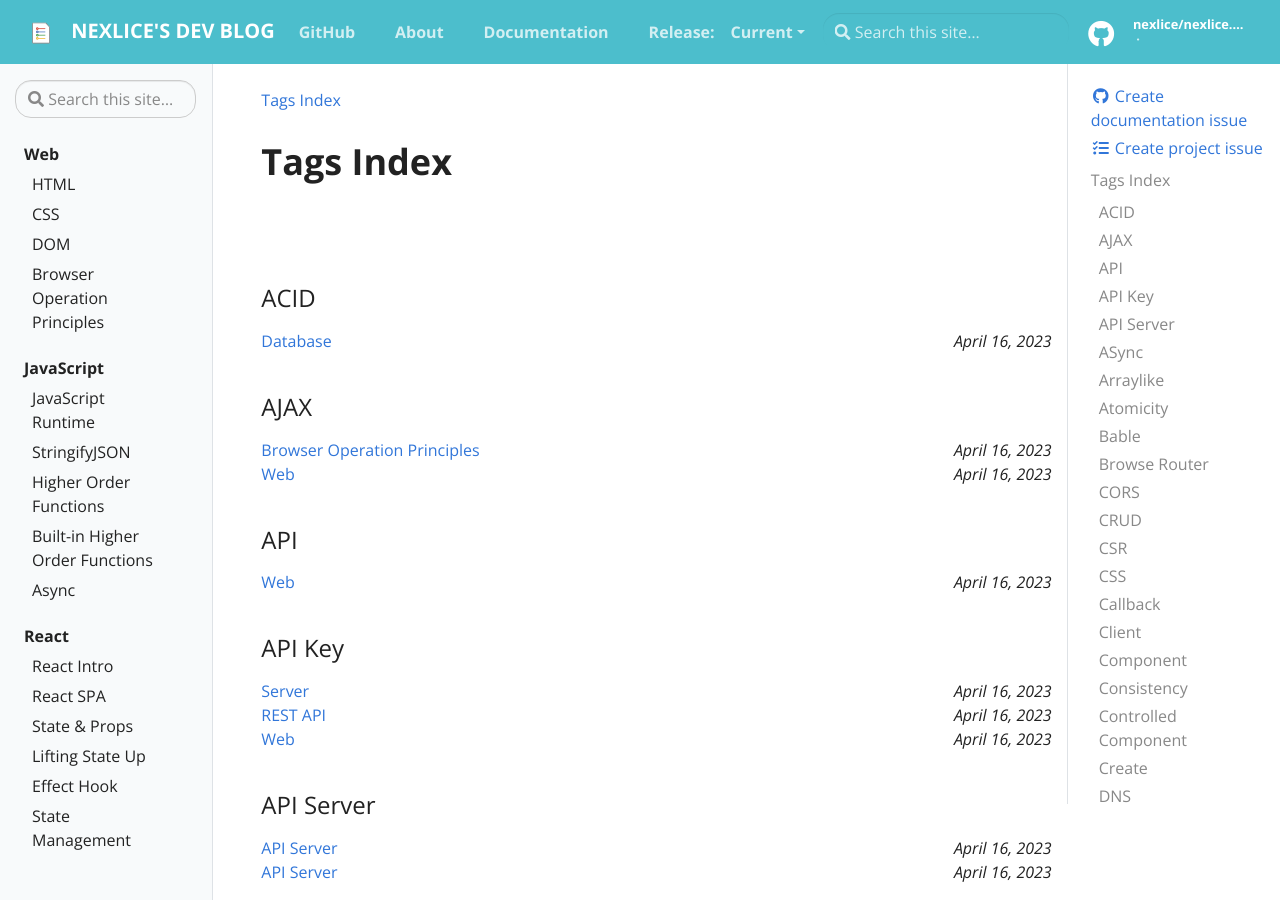
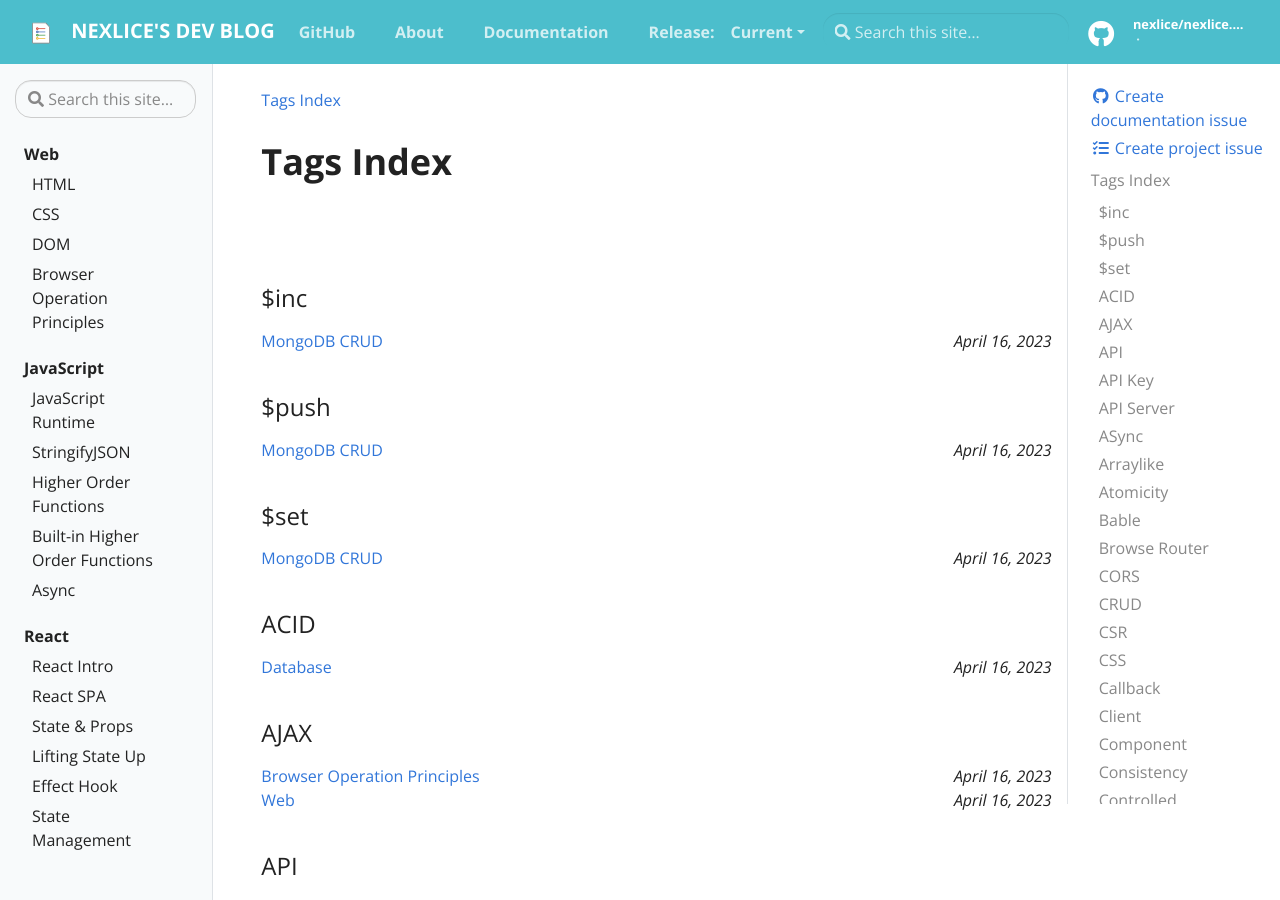
Before and after one commit to nexlice/nexlice.github.io, a Jekyll site: the page built from pages/tags.html, in a window 1280 px wide and 900 px high. Built offline with Jekyll 4.4.1, drawn with Linux system fonts in a browser that asks for light colours.

Commit message:
docs: done mdb crud

````diff
--- a/_docs/database/mongodb-crud.md
+++ b/_docs/database/mongodb-crud.md
@@ -12,6 +12,9 @@ tags:
  - updateMany
  - deleteOne
  - drop
+ - $inc
+ - $set
+ - $push
 
 
 description: Learn about the basic jargons of database!
@@ -56,7 +59,6 @@ db.zips.find({"state":"NY"})
 이때 `find`명령어에 따른 실제 결과물은 랜덤하게 선택된 20개 결과물만 출력된다.
 해당 조건에 맞는 다음 20개의 도큐먼트를 조회하기 위해서는, iterate의 줄임말인 `it` 명령어를 사용해야 한다.
 <br>
-
 만약 두가지 조건을 적용하고 싶다면 다음과 같이 할 수 있다.
 ```bash
 db.zips.find({"state" : "NY", "city" : "ALBANY"})
@@ -67,11 +69,15 @@ db.zips.find({"state" : "NY", "city" : "ALBANY"})
 db.zips.find()
 ```
 
+---
+
 #### pretty()
 ```bash
 db.zips.find().pretty()
 ```
 `pretty()` 는 도큐먼트의 구조와 각각의 필드, 값의 쌍을 조금 더 읽기 편하게 만들어준다.
+
+---
 
 #### count()
 ```bash
@@ -80,28 +86,30 @@ db.zips.find().count()
 데이터의 수를 조회하기 위해서 `count()`를 사용한다.
 `zips`안의 컬렉션 안 모든 데이터의 수가 출력된다.
 
-#### findOne()
+---
+
+### findOne()
 조건 쿼리문을 작성하지 않은 상태로 `findOne()`을 사용하면 무작위 데이터 1개만 가져올 수 있다.
 ```bash
 db.zips.findOne()
 ```
+
+---
 
 ## CREATE
 각 도큐먼트의 고유의 값인 `_id`와 새로운 도큐먼트를 추가하는 방법에 대해 알아본다.
 모든 `MongoDB` 도큐먼트는 `_id` 필드를 기본 값으로 반드시 가져야 한다.
 `_id` 필드의 값은 각 도큐먼트를 구별하는 역할을 한다.
 <br>
-
 도큐먼트 내부의 필드와 값이 똑같다 할지라도, `_id`의 값이 다르면 서로 다른 도큐먼트로 간주한다.
 반면, 도큐먼트 내 필드와 값이 다르더라도, `_id` 값이 같으면 같은 도큐먼트로 여거 에러가 발생한다.
-
 <br>
-
 따라서 도큐먼트는 고유한 `_id`값을 가져야 한다.
-새로운 도큐먼트를 추가할 때, `_id`값에 임의로 고유한 값을 생성하여 사용할 수도 있지만,
-보통은 `ObjectId` 타입 (12byte, 24char)d의 값으로 사용한다.
+새로운 도큐먼트를 추가할 때, `_id`값에 임의로 고유한 값을 생성하여 사용할 수도 있지만, 보통은 `ObjectId` 타입 (12byte, 24char)d의 값으로 사용한다.
 도큐먼트를 추가할 때 `_id` 필드와 값을 특정하지 않았다면,
 자동적으로 `_id` 필드가 생성되고 값에 `ObejctId` 타입이 할당된다.
+
+---
 
 ### insert
 하나의 도큐먼트를 삽입할 때에는 다음과 같이 한다.
@@ -124,10 +132,14 @@ db.inspections.insert([{"test" : "1"}, {"test" : "2"}, {"test" : "3"}])
 ```
 MongoDB가 업데이트되어, `insertOne`이나 `insertMany`를 사용하라고도 한다.
 
+---
+
 #### nInserted
 `insert`를 수행하고 나면 출력값으로 `nInserted` 항목이 나온다.
 이 항목은 삽입된 도큐먼트의 수를 의미한다.
 만약 이 부분이 0이라면, 삽입된 도큐먼트가 없다는 뜻이므로, 도큐먼트 추가에 실패했음을 의미한다.
+
+---
 
 #### ordered
 다량의 도큐먼트가 삽입될 때, 작업을 수행하기 위한 기본 프로세스가 배열 안의 리스트 된 순서대로 진행된다.
@@ -137,15 +149,21 @@ MongoDB가 업데이트되어, `insertOne`이나 `insertMany`를 사용하라고
 db.inspections.insert([{"test" : "1"}, {"test" : "2"}, {"test" : "3"}], {"ordred" : false })
 ```
 
+---
+
 #### 존재하지 않는 컬렉션에 insert
 `MongoDB`는 사용자가 쉽게 새로운 컬렉션이나 데이터베이스를 생성하기를 원한다.
 만약 사용자가 존재하지 ㅇ낳는 컬렉션에 도큐먼트를 넣는 경우, 그와 동시에 컬렉션이 만들어진다.
+
+---
 
 ## UPDATE
 mongo shell에서 도큐먼트를 업데이트하기 위한 방법에는 `updateOne`, `updateMany` 2가지 방법이 있다.
 `updateOne`은 `findOne`과 비슷하게,
 주어진 기준에 맞는 다수의 도큐먼트가 있다면, 그 중 기준에 맞는 첫 번째 도큐먼트 하나만 업데이트가 된다.
 반면 `updateMany`는 쿼리문과 일치하는 모든 도큐먼트를 업데이트한다.
+
+---
 
 ### updateMany
 ```bash
@@ -155,13 +173,19 @@ dp.zips.updateMany({"city" : "ALPINE"}, {"$inc" : {"pop" : 10, "<field1>" : "<in
 첫번째 인자는 **업데이트 할 도큐먼트를 결정하는 조건**이며,
 두번쨰 인자는 **업데이트의 내용**이다.
 
+---
+
 #### $inc
 `$inc` 연산자는 `MQL`(MongoDB Query Language)의 업데이트 연산자로,
 업데이트 하려는 필드와 증가하는 값을 위와 같이 작성하여 다양한 필드의 값을 동시에 업데이트할 수 있다.
 즉, 예시에서 보이는 코드는 pop 필드를 10만큼씩 증가시키는 쿼리문이다.
 
+---
+
 ### updateOne
 `updateOne` 또한 `updateMany`와 동일하게 파라미터를 받아동작한다.
+
+---
 
 #### $set
 `$set` 연산자는 주어진 필드에 지정된 값을 업데이트한다.
@@ -169,26 +193,33 @@ dp.zips.updateMany({"city" : "ALPINE"}, {"$inc" : {"pop" : 10, "<field1>" : "<in
 db.zips.updateOne({"zip" : "12345"}, {"$set" : {pop : 6235}})
 ```
 
+---
+
 #### $push
 `$push` 연산자는 배열로 이루어진 필드의 값에 요소를 추가하기 위해 쓴다.
 ```bash
 db.grades.updateOne({"student_id" : 250, "class_id" : 339}. {"$push" :{"scores" : {"type" : "extra credit", "score" : 100}}})
 ```
 
+---
+
 ## DELETE
 mongo shell을 사용하여 도큐먼트 및 컬렉션을 삭제할 때, `deleteOne()`과 `deleteMany()`를 사용할 수 있다.
 앞서 배웠던 `updateOne()`, `updateMany()`와 작동 방식이 비슷하다.
 <br>
-
 `deleteOne()`은 주어진 기준에 맞는 다수의 도큐먼트 중 첫 번째 도큐먼트 하나를 삭제한다.
 검색 쿼리문의 조건에 맞는 다수의 도큐먼트가 있다면, 의도하지 않은 도큐먼트가 삭제될 수 있다.
 그렇기 때문에 `deleteOne()`을 사용하는 경우, `_id`값으로 쿼리해 온 도큐먼트를 삭제하는 것이 좋다.
 기준을 충족하는 도큐먼트가 많을 경우에는 `deleteMany()`를 사용하여 다수의 도큐먼트를 삭제한다.
 
+---
+
 ### deleteOne
 ```bash
 db.inspections.deleteOne({"id" : "fordeleting"})
 ```
+
+---
 
 ### drop()
 컬렉션을 삭제하기 위해서는 `drop()`명령어를 사용한다.
@@ -196,5 +227,7 @@ db.inspections.deleteOne({"id" : "fordeleting"})
 db.inspection.drop()
 ```
 
+---
+
 ## Reference
 [MongoDB Documentation](https://www.mongodb.com/docs/manual/reference/operator/query/)
````
